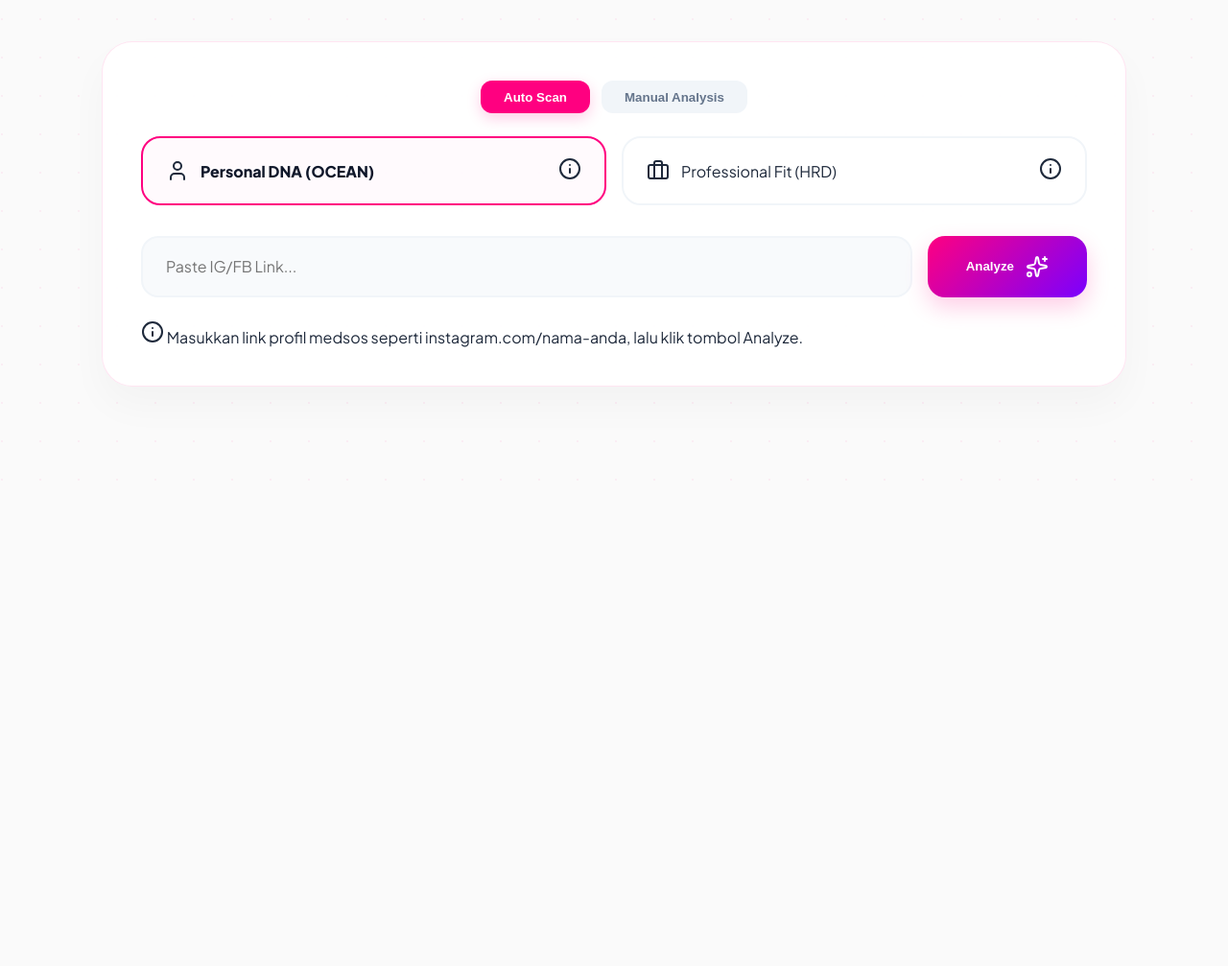
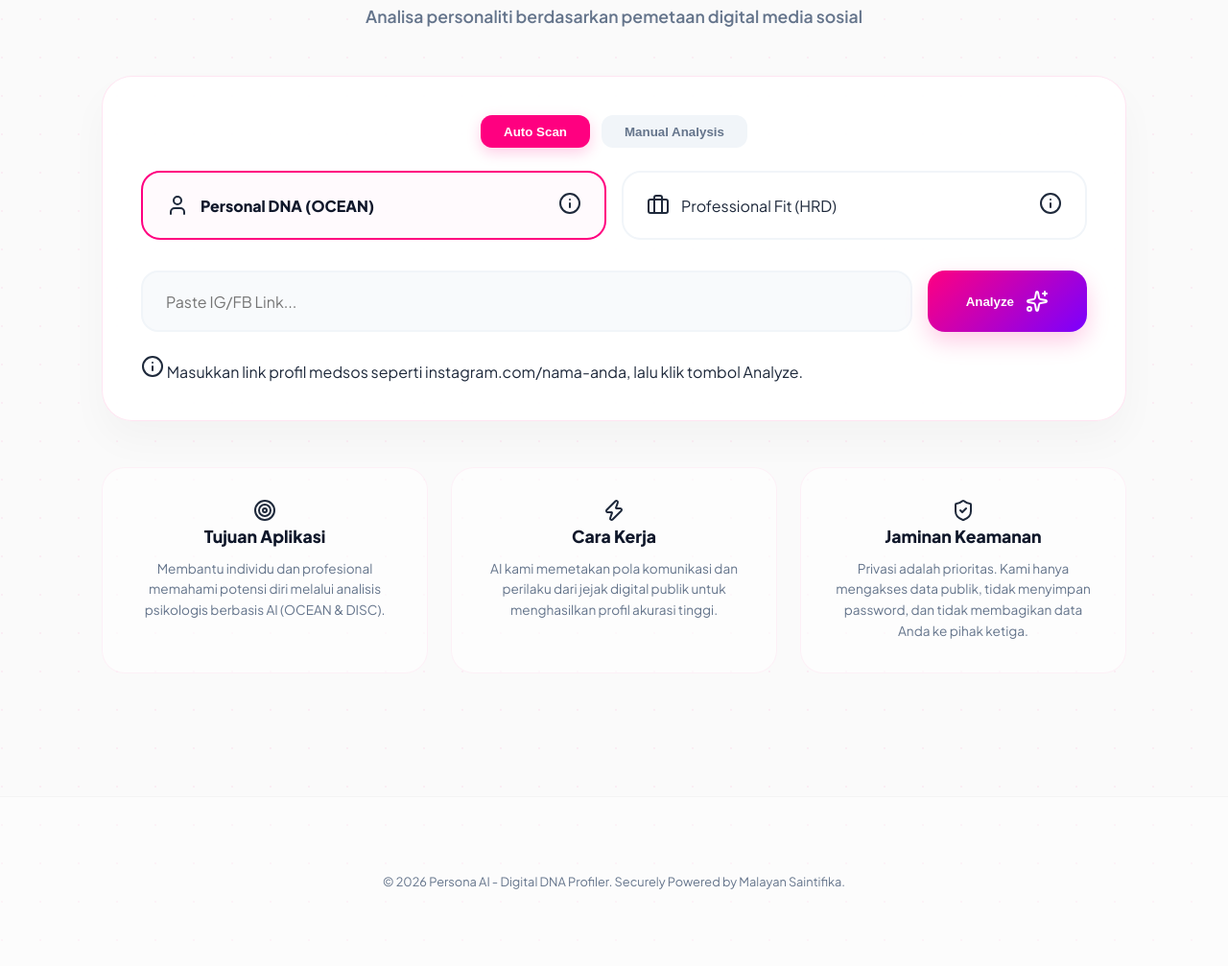
Before and after one commit to Malique1985/persona, a website: page index.html in a window 1280 px wide. Shown: the part 262-1269 px from the top of the page at 96% size. Before the commit the page ends 800 px from the top, so only its background shows below. Drawn offline with nearby package versions, Linux system fonts and the light colour scheme.

Commit message:
feat: add app explanation, security info, and hero subtitle

```diff
--- a/index.html
+++ b/index.html
@@ -41,6 +41,7 @@
             <span>Persona AI</span>
         </div>
         <h1>DIGITAL <span>DNA</span> PROFILER</h1>
+        <p class="hero-subtitle">Analisa personaliti berdasarkan pemetaan digital media sosial</p>
     </header>
 
         <section class="input-section">
@@ -153,7 +154,33 @@
             <!-- GRID INI AKAN DIISI OTOMATIS OLEH JS -->
             <div class="traits-narrative-grid"></div>
         </section>
+
+        <section class="trust-section">
+            <div class="trust-grid">
+                <div class="trust-card">
+                    <i data-lucide="target"></i>
+                    <h3>Tujuan Aplikasi</h3>
+                    <p>Membantu individu dan profesional memahami potensi diri melalui analisis psikologis berbasis AI (OCEAN & DISC).</p>
+                </div>
+                <div class="trust-card">
+                    <i data-lucide="zap"></i>
+                    <h3>Cara Kerja</h3>
+                    <p>AI kami memetakan pola komunikasi dan perilaku dari jejak digital publik untuk menghasilkan profil akurasi tinggi.</p>
+                </div>
+                <div class="trust-card">
+                    <i data-lucide="shield-check"></i>
+                    <h3>Jaminan Keamanan</h3>
+                    <p>Privasi adalah prioritas. Kami hanya mengakses data publik, tidak menyimpan password, dan tidak membagikan data Anda ke pihak ketiga.</p>
+                </div>
+            </div>
+        </section>
     </main>
+
+    <footer class="footer">
+        <div class="container">
+            <p>&copy; 2026 Persona AI - Digital DNA Profiler. Securely Powered by Malayan Saintifika.</p>
+        </div>
+    </footer>
 
     <script src="app.js"></script>
     <script>lucide.createIcons();</script>
--- a/style.css
+++ b/style.css
@@ -33,8 +33,9 @@ body {
     font-size: 0.75rem; text-transform: uppercase; letter-spacing: 2px;
     margin-bottom: 1rem; border: 1px solid rgba(255, 0, 128, 0.1);
 }
-h1 { font-family: 'Outfit', sans-serif; font-size: 3.5rem; font-weight: 900; color: #0f172a; margin-bottom: 1rem; }
+h1 { font-family: 'Outfit', sans-serif; font-size: 3.5rem; font-weight: 900; color: #0f172a; margin-bottom: 0.5rem; }
 h1 span { color: var(--accent); }
+.hero-subtitle { font-size: 1.1rem; color: var(--text-muted); max-width: 600px; margin: 0 auto; line-height: 1.6; font-weight: 600; }
 
 /* Tabs & Input */
 .tabs { display: flex; gap: 0.75rem; justify-content: center; margin-bottom: 1.5rem; }
@@ -209,5 +210,64 @@ textarea { min-height: 100px; width: 100%; margin-bottom: 1rem; }
 @media (max-width: 768px) {
     .results-top-grid { grid-template-columns: 1fr; }
     .engine-selector { grid-template-columns: 1fr; }
-    h1 { font-size: 2.5rem; }
+    h1 { font-size: 2.2rem; letter-spacing: -1px; }
+    .glass-card { padding: 1.5rem; }
+    .input-group { flex-direction: column; }
+    .primary-btn { width: 100%; justify-content: center; padding: 1.2rem; }
+    .chart-card { min-height: 350px; padding: 1rem; }
+    .profile-header { flex-direction: column; text-align: center; }
+    .profile-info { margin: 1rem 0; }
+    .trust-grid { grid-template-columns: 1fr; }
 }
+
+/* Trust & Security Section */
+.trust-section {
+    margin-bottom: 4rem;
+    animation: fadeIn 1s ease-out;
+}
+.trust-grid {
+    display: grid;
+    grid-template-columns: repeat(3, 1fr);
+    gap: 1.5rem;
+}
+.trust-card {
+    background: rgba(255, 255, 255, 0.6);
+    border: 1px solid rgba(255, 0, 128, 0.05);
+    padding: 2rem;
+    border-radius: 24px;
+    text-align: center;
+    transition: all 0.3s cubic-bezier(0.4, 0, 0.2, 1);
+}
+.trust-card:hover {
+    background: white;
+    transform: translateY(-5px);
+    box-shadow: 0 20px 40px rgba(255, 0, 128, 0.05);
+    border-color: rgba(255, 0, 128, 0.1);
+}
+.trust-card i {
+    color: var(--accent);
+    margin-bottom: 1.25rem;
+    width: 32px;
+    height: 32px;
+}
+.trust-card h3 {
+    font-size: 1.1rem;
+    font-weight: 800;
+    margin-bottom: 0.75rem;
+    color: #0f172a;
+}
+.trust-card p {
+    font-size: 0.85rem;
+    color: var(--text-muted);
+    line-height: 1.6;
+}
+
+.footer {
+    text-align: center;
+    padding: 3rem 0;
+    margin-top: 2rem;
+    border-top: 1px solid rgba(0,0,0,0.03);
+    color: var(--text-muted);
+    font-size: 0.8rem;
+    background: rgba(255, 255, 255, 0.3);
+}
```
